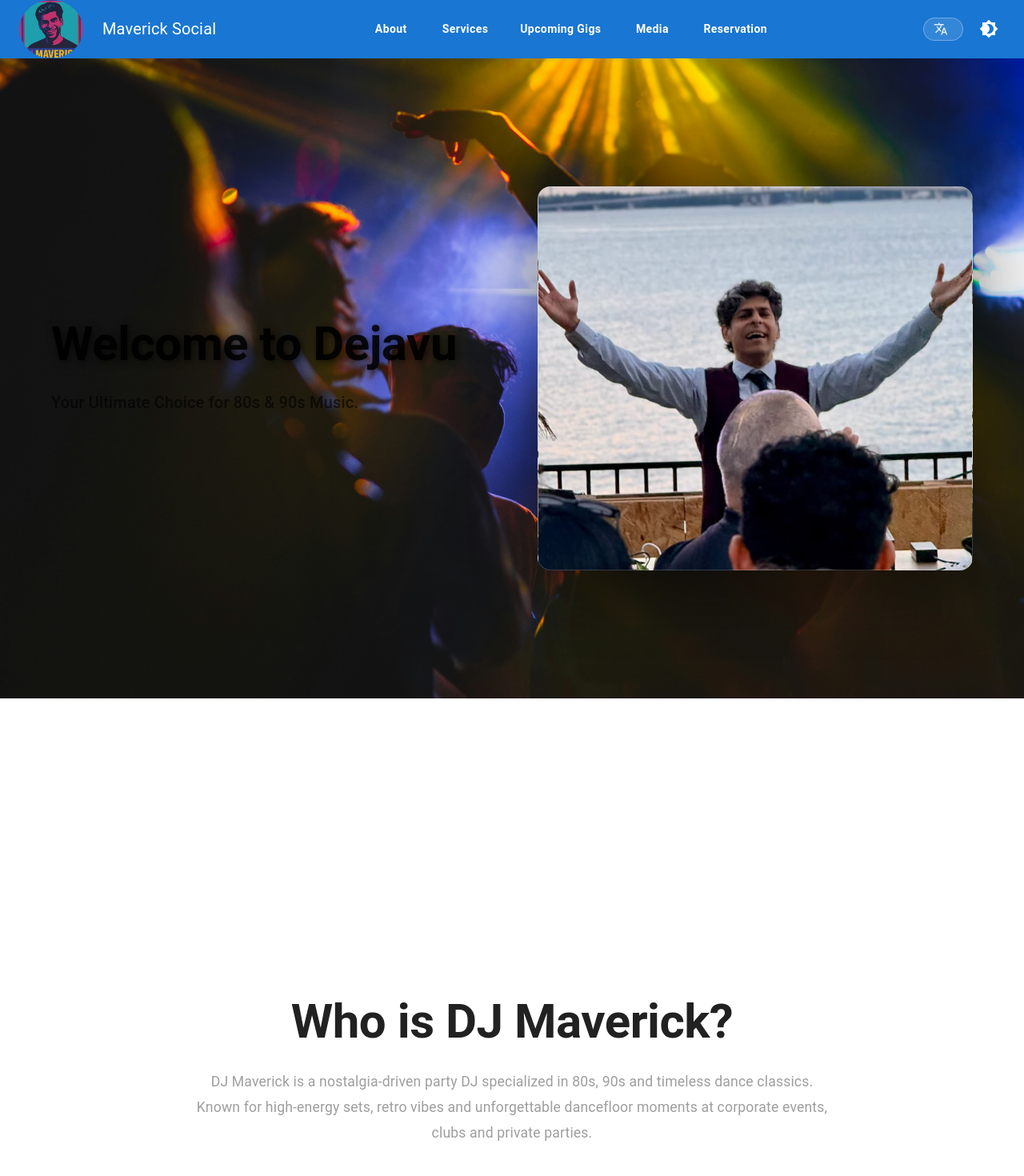
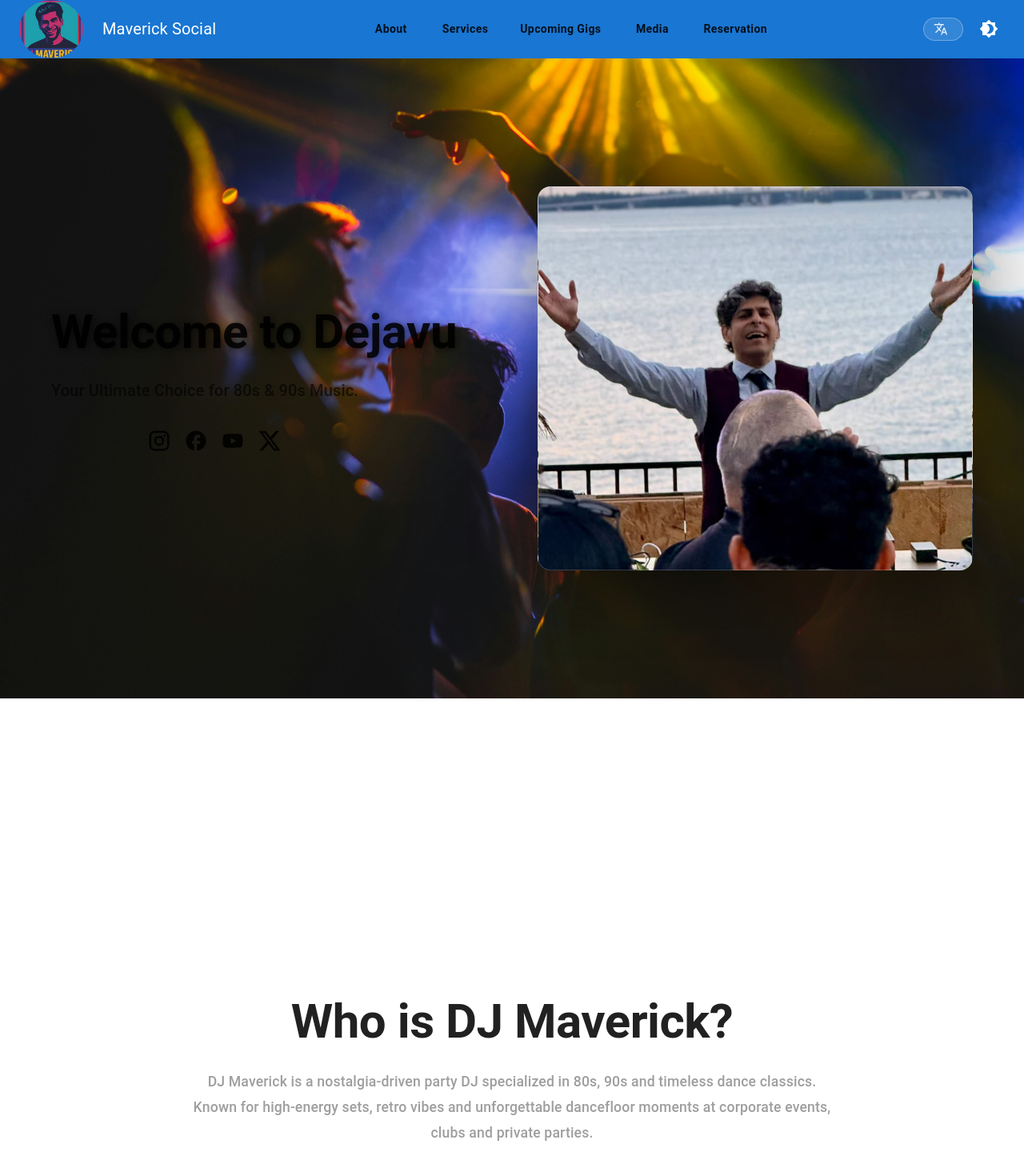
Before and after one commit to do4best/newirfanwebsite, a Next.js app: page / in a window 1280 px wide. Shown: the top 1470 px of the page at 80% size. Built offline with nearby package versions, Linux system fonts and the light colour scheme.

Commit message:
Font Problem is solved and social media icon is developed and hopefully in next it will be done

```diff
--- a/package.json
+++ b/package.json
@@ -17,6 +17,7 @@
     "@mui/styled-engine-sc": "^9.3.0",
     "motion": "^13.1.0",
     "next": "16.3.1",
+    "poppins": "^0.1.1",
     "react": "19.2.8",
     "react-dom": "19.2.8",
     "styled-components": "^6.5.3"
--- /dev/null
+++ b/src/app/fonts/manyFont.tsx
@@ -0,0 +1,18 @@
+import localFont from "next/font/local";
+import {Poppins} from "next/font/google";
+export const discoFont = localFont({
+    src: "MexcellentRg.otf",
+    variable: "--font-disco",
+
+});
+
+export const discoFont2 = localFont({
+    src: "MidcentDisco.ttf",
+    variable: "--font-disco-2",
+
+});
+export const poppins = Poppins({
+    weight: ["400", "500", "600", "700"],
+    subsets: ["latin"],
+    variable: "--font-poppins",
+});
--- a/src/app/layout.tsx
+++ b/src/app/layout.tsx
@@ -1,6 +1,6 @@
 import type { Metadata } from "next";
 import { Geist, Geist_Mono } from "next/font/google";
-import localFont from "next/font/local";
+
 import "./globals.css";
 import Footer from "@/components/footer";
 import Header from "@/components/header";
@@ -16,11 +16,7 @@ const geistMono = Geist_Mono({
   subsets: ["latin"],
 });
 
-const discoFont = localFont({
-  src:"/fonts/MexcellentRg.otf",
-  variable: "--font-disco",
-  display: "swap",
-});
+
 
 export const metadata: Metadata = {
   title: "Create Next App",
@@ -38,7 +34,7 @@ export default function RootLayout({
   return (
       <html
           lang="en"
-          className={`${discoFont.variable}`}
+          className={``}
       >
       <body className="min-h-full flex flex-col" >
       <Themes>
--- a/src/components/header.tsx
+++ b/src/components/header.tsx
@@ -1,4 +1,5 @@
 'use client';
+
 
 import { motion } from "framer-motion";
 import { useState } from 'react';
@@ -25,6 +26,7 @@ import {
 import { useThemeToggle } from "@/app/theme";
 import TranslationThing from "@/app/translationThing";
 import Image from "next/image";
+import { discoFont, poppins } from "@/app/fonts/manyFont";
 
 
 const navItems = [
@@ -59,7 +61,7 @@ function Header() {
                     opacity: 1,
                     filter: "blur(0px)",
                     transition: { duration: 0.5 },
-                }}>    <Typography variant="h6" className={`font-disco`} sx={{ fontWeight: 400 }}>
+                }}>    <Typography variant="h6" className={discoFont.className} sx={{ fontWeight: 400 }}>
                         Maverick Social
                     </Typography>
                 </motion.span>
@@ -71,8 +73,8 @@ function Header() {
                            <motion.button key={item.label} whileHover={{scale:1.1, transition:{duration:0.1}}} transition={{duration:0.5}}>
                                <Button
                                    key={item.label}
-                                   href={item.href}
-                                   sx={{ color: "white", textTransform: "none", fontWeight: "bold" }}
+                                   href={item.href} className={poppins.className}
+                                   sx={{ color: "text.primary", textTransform: "none", fontWeight: "600" }}
                                >
                                    {item.label}
                                </Button></motion.button>
@@ -129,7 +131,7 @@ function Header() {
                     role="presentation"
                 >
                     <Box sx={{ display: "flex", justifyContent: "space-between", alignItems: "center", mb: 1 }}>
-                        <Typography variant="h6" sx={{ fontWeight: 600 }}>
+                        <Typography variant="h6" sx={{ fontWeight: 600 }} className={discoFont.variable}>
                             Maverick Social
                         </Typography>
                         <IconButton onClick={toggleDrawer(false)} aria-label="close drawer">
--- a/src/components/hero.tsx
+++ b/src/components/hero.tsx
@@ -1,8 +1,12 @@
 'use client'
-
-import { Box, Button, Container, Typography } from "@mui/material";
+import localFont from "next/font/local";
+import { Box,  Container, Typography } from "@mui/material";
 import { motion } from "framer-motion";
-
+import { poppins } from "@/app/fonts/manyFont";
+import InstagramIcon from '@mui/icons-material/Instagram';
+import { FacebookRounded} from "@mui/icons-material";
+import YouTubeIcon from '@mui/icons-material/YouTube';
+import XIcon from '@mui/icons-material/X';
 export default function Hero() {
     return (
         <Box
@@ -52,7 +56,7 @@ export default function Hero() {
                             animate={{ opacity: 1, y: 0 }}
                             transition={{ duration: 1, ease: "easeOut" }}
                         >
-                            <Typography
+                            <Typography className={poppins.className}
                                 variant="h2"
                                 sx={{
                                     fontWeight: 700,
@@ -71,12 +75,18 @@ export default function Hero() {
                             animate={{ opacity: 1 }}
                             transition={{ duration: 1, delay: 0.5 }}
                         >
-                            <Typography
+                            <Typography className={poppins.className}
                                 variant="h6"
                                 sx={{ color: "text.secondary", mb: 4 }}
                             >
                                 Your Ultimate Choice for 80s & 90s Music.
                             </Typography>
+                            <Box sx={{ display: "flex", justifyContent: { xs: "center", md: "flex-start" }, gap: 2, flexWrap: "wrap",marginLeft:15 }}>
+                                <a href="https://www.instagram.com/maverick.dj" target="_blank"><InstagramIcon sx={{ fontSize: 30 }} /></a>
+                            <FacebookRounded sx={{fontSize:30}}/>
+                                <YouTubeIcon sx={{fontSize:30}}/>
+                                <XIcon sx={{fontSize:30}}/>
+                            </Box>
                         </motion.div>
 
                         {/* Buttons with hover + motion */}
--- a/src/components/subpages/WhoisMoveric.tsx
+++ b/src/components/subpages/WhoisMoveric.tsx
@@ -1,5 +1,7 @@
 import React from 'react';
+import {poppins} from "@/app/fonts/manyFont";
 import {Box, Typography} from "@mui/material";
+
 
 
 export default function WhoisMaverick() {
@@ -22,10 +24,10 @@ export default function WhoisMaverick() {
                 px: 3, // padding for smaller screens
             }}
         >
-            <Typography
+            <Typography className={poppins.className}
                 variant="h2"
                 sx={{
-                    fontWeight: "bold",
+                    fontWeight: "700",
                     mb: 3,
                     color: "text.primary",
                 }}
@@ -33,13 +35,14 @@ export default function WhoisMaverick() {
                 Who is DJ Maverick?
             </Typography>
 
-            <Typography
+            <Typography className={poppins.className}
                 variant="body1"
                 sx={{
                     maxWidth: "800px",
                     lineHeight: 1.8,
                     fontSize: "1.1rem",
                     color: "grey.500",
+                    fontWeight: "500",
                 }}
             >
                 DJ Maverick is a nostalgia-driven party DJ specialized in 80s, 90s and
```
Also changed, not shown: src/app/fonts/MidcentDisco.ttf (added), 1 other file (tests, documents, lock files or other folders).
